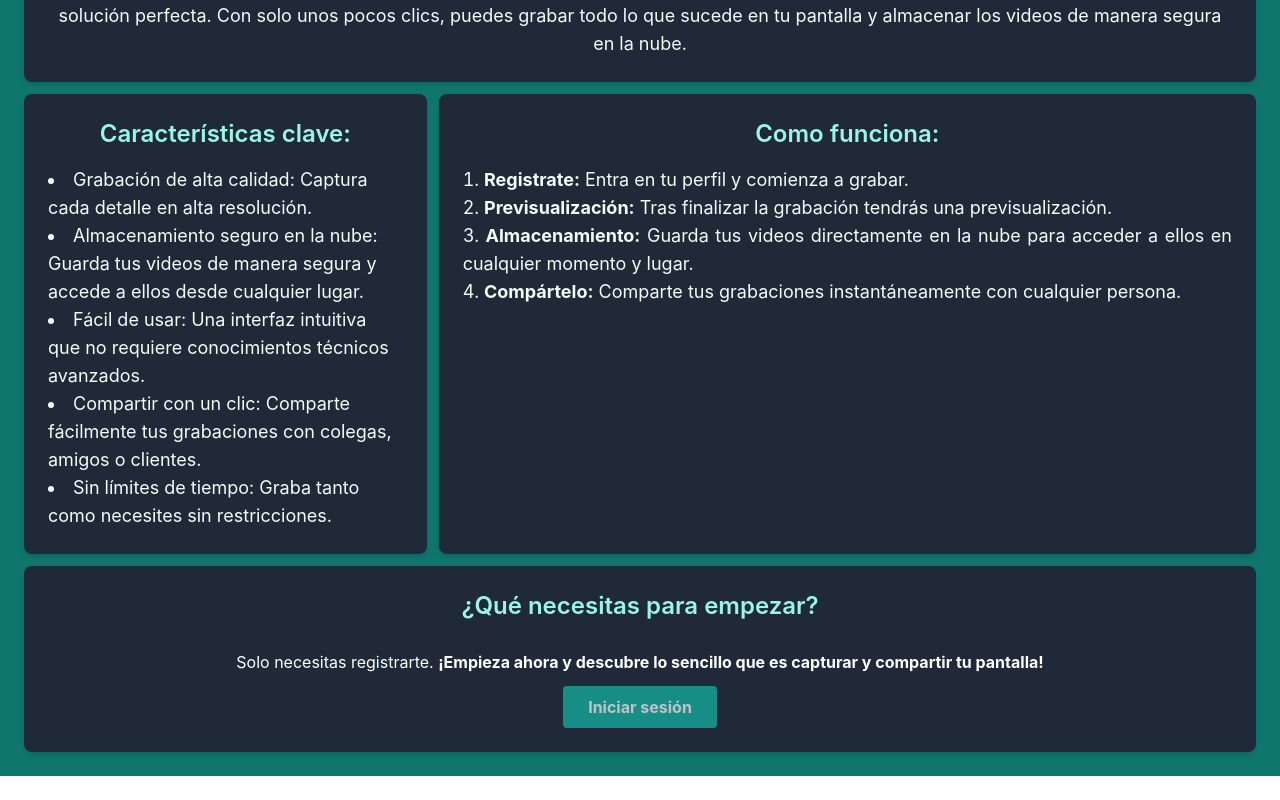
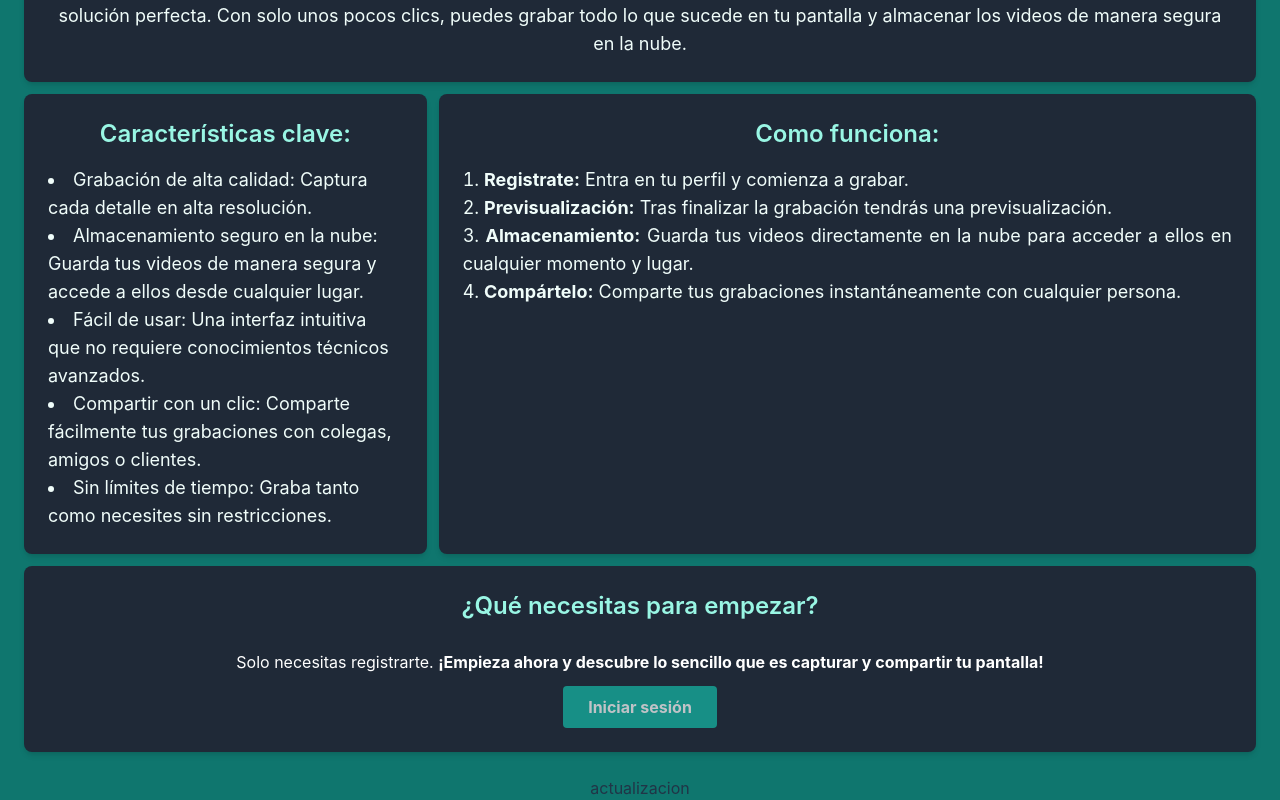
Before and after one commit to MarceloHerce/ClienteTFG, a React (Vite) app: page / in a window 1280 px wide. Shown: the part 218-1018 px from the top of the page. Before the commit the page ends 994 px from the top, so only its background shows below. Built offline with nearby package versions, Linux system fonts and the light colour scheme; no server answers.

Commit message:
fix localhost

```diff
--- a/src/pages/Home.jsx
+++ b/src/pages/Home.jsx
@@ -23,6 +23,7 @@ function Home() {
     return (
         <>
             <HomeText openModal={openModal} />
+            <p>actualizacion</p>
             {isModalOpen && (
                 <div className="fixed inset-0 z-50 flex items-center justify-center bg-black bg-opacity-50">
                 <div className="bg-black p-6 rounded shadow-lg">
```
Also changed, not shown: 1 other file (tests, documents, lock files or other folders).
